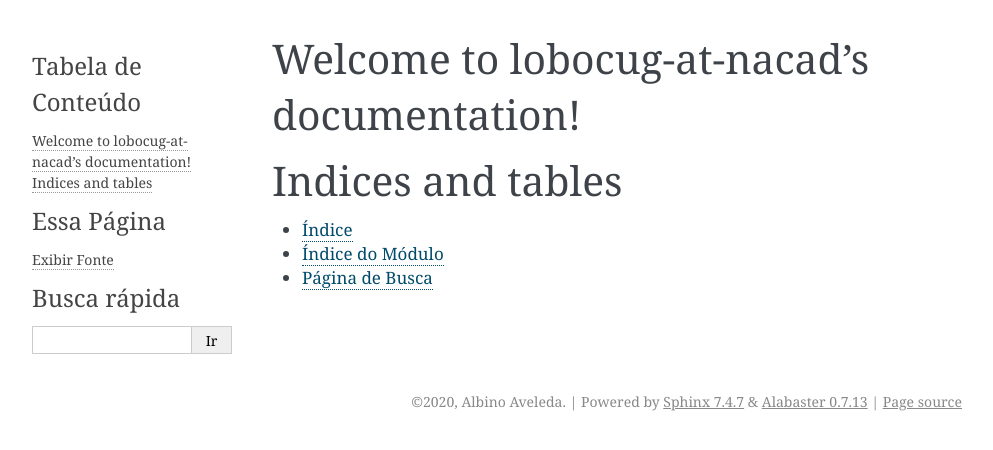
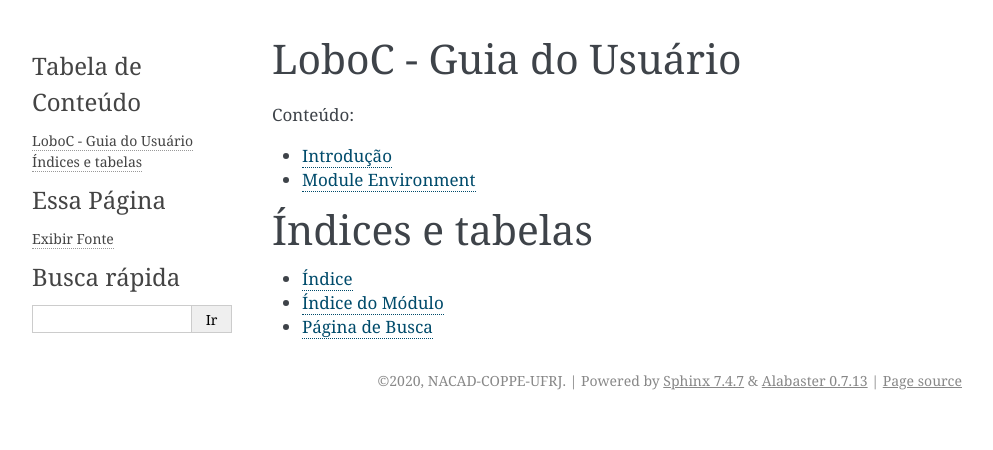
Before and after one commit to NACAD-COPPE-UFRJ/loboc-userguide, a Sphinx documentation site: the page built from docs/source/index.rst, in a window 1280 px wide. Shown: the top 450 px of the page, without its empty margins (148-1141 px from the left). Built offline with Sphinx 7.4.7, drawn with Linux system fonts in a browser that asks for light colours.

Commit message:
First docs

```diff
--- a/docs/source/conf.py
+++ b/docs/source/conf.py
@@ -18,8 +18,8 @@
 # -- Project information -----------------------------------------------------
 
 project = 'lobocug-at-nacad'
-copyright = '2020, Albino Aveleda'
-author = 'Albino Aveleda'
+copyright = '2020, NACAD-COPPE-UFRJ'
+author = '@Albino'
 
 # The full version, including alpha/beta/rc tags
 release = '0.0.1'
--- a/docs/source/index.rst
+++ b/docs/source/index.rst
@@ -3,17 +3,20 @@
    You can adapt this file completely to your liking, but it should at least
    contain the root `toctree` directive.
 
-Welcome to lobocug-at-nacad's documentation!
+LoboC - Guia do Usuário
 ============================================
 
 .. toctree::
    :maxdepth: 2
-   :caption: Contents:
+   :caption: Conteúdo:
+
+   ug/introduction.rst
+   ug/modules.rst
 
 
 
-Indices and tables
-==================
+Índices e tabelas
+=================
 
 * :ref:`genindex`
 * :ref:`modindex`
```
Also changed, not shown: docs/source/ug/introduction.rst (added, +36 -0 lines), docs/source/ug/modules.rst (added, +102 -0 lines), 15 other files.
